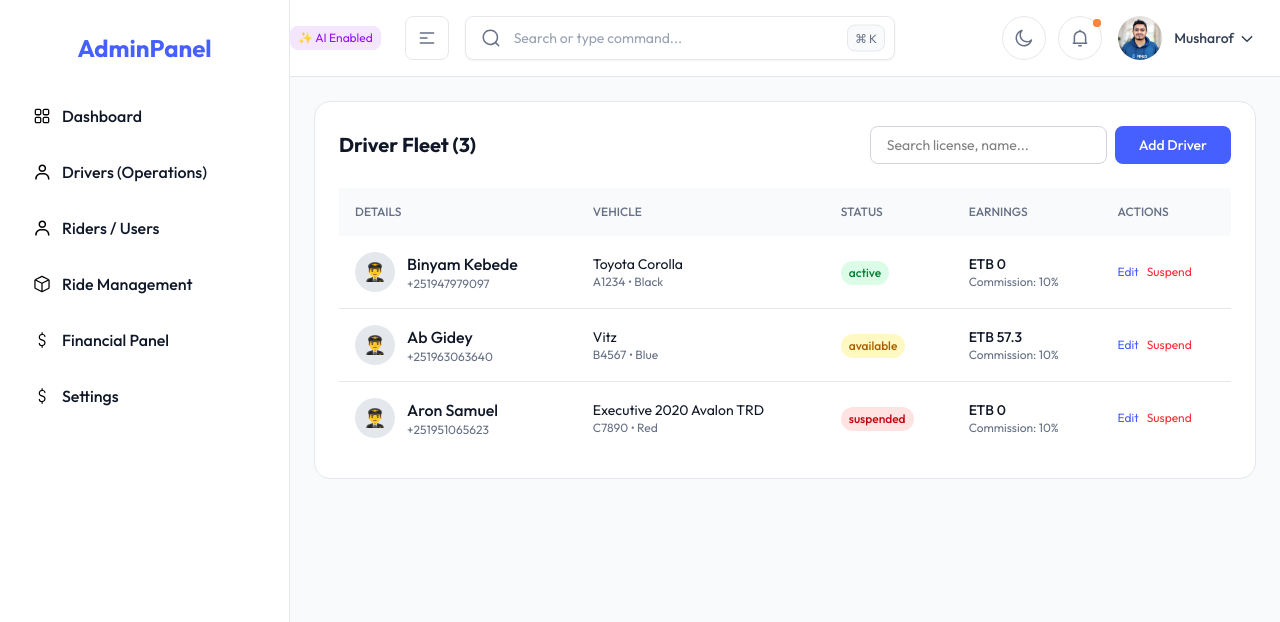
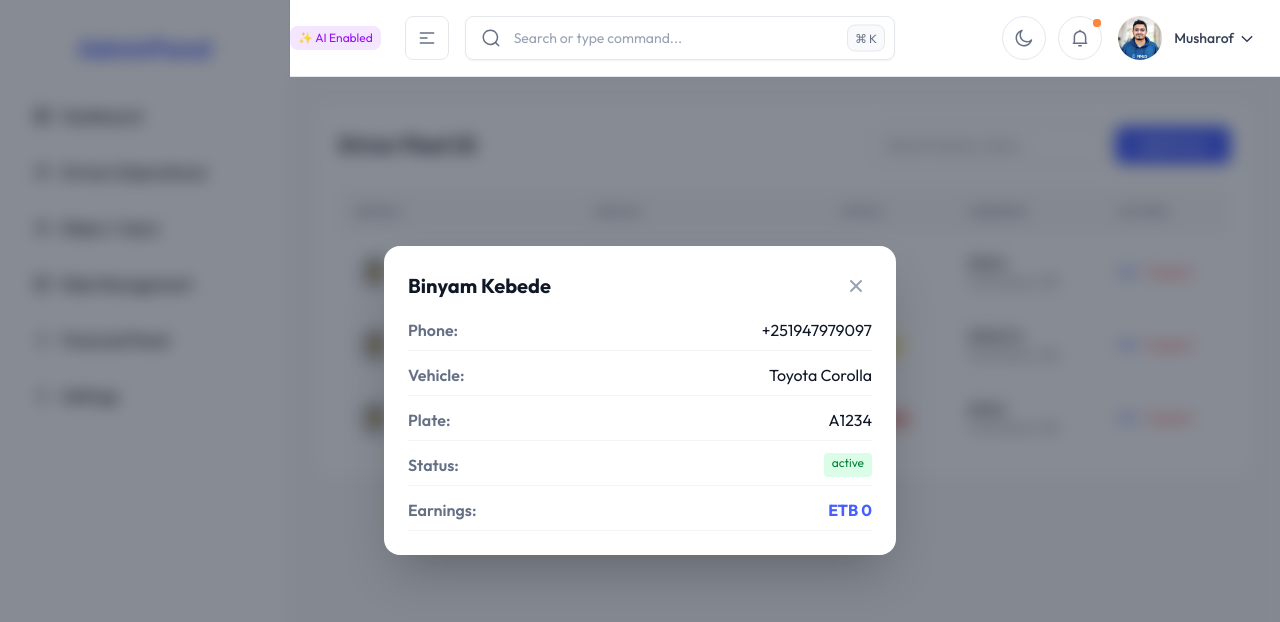
Before and after one commit to MuseMulatu/Admin, a React (Vite) app: page /drivers in a window 1280 px wide. Both pictures are taken after a click on the element 785 px from the left and 272 px from the top of the page. Shown: the top 622 px of the page. Built offline with nearby package versions, Linux system fonts and the light colour scheme.

Commit message:
dec 12 C

```diff
--- a/src/components/Maps/LiveFleetMap.tsx
+++ b/src/components/Maps/LiveFleetMap.tsx
@@ -1,4 +1,4 @@
-import React from 'react';
+//import React from 'react';
 import { MapContainer, TileLayer, CircleMarker, Popup, Tooltip } from 'react-leaflet';
 import 'leaflet/dist/leaflet.css';
 import { drivers } from '../../data/mockData'; // We'll use your mock data
--- a/src/layout/AppSidebar.tsx
+++ b/src/layout/AppSidebar.tsx
@@ -1,16 +1,17 @@
-import React, { useEffect, useRef, useState } from "react";
+//import { useEffect, useRef, useState } from "react";
+import React from "react";
 import { Link, useLocation } from "react-router-dom";
 import { useSidebar } from "../context/SidebarContext";
 import GridIcon from "../icons/grid.svg";
 import UserIcon from "../icons/user-line.svg";
 import CarIcon from "../icons/box-line.svg"; // Using box as car placeholder if car icon missing
 import DollarIcon from "../icons/dollar-line.svg";
-import MapIcon from "../icons/map.svg"; // You might need to add this or use existing
+//import MapIcon from "../icons/map.svg"; // You might need to add this or use existing
 
 interface SidebarProps {}
 
 const AppSidebar: React.FC<SidebarProps> = () => {
-  const { isExpanded, isMobileOpen, setMobileOpen, isHovered, setIsHovered } =
+  const { isExpanded, isMobileOpen, isHovered, setIsHovered } =
     useSidebar();
   const location = useLocation();
 
--- a/src/pages/Drivers/Drivers.tsx
+++ b/src/pages/Drivers/Drivers.tsx
@@ -1,4 +1,4 @@
-import React, { useState } from "react";
+import { useState } from "react";
 import PageMeta from "../../components/common/PageMeta";
 import Modal from "../../components/common/Modal";
 import { drivers, Driver } from "../../data/mockData";
@@ -15,30 +15,38 @@ const [selectedDriver, setSelectedDriver] = useState<Driver | null>(null);
       />
 
       {/* DRIVER DETAIL MODAL */}
-      <Modal open={!!selectedDriver} onClose={() => setSelectedDriver(null)}>
-        <h2 className="text-xl font-semibold mb-2">
-          {selectedDriver?.name}
-        </h2>
+         <Modal isOpen={!!selectedDriver} onClose={() => setSelectedDriver(null)} title={selectedDriver?.name || "Driver Details"}>
 
-        <p className="text-sm mb-1">
-          <strong>Phone:</strong> {selectedDriver?.phone}
-        </p>
+        <div className="space-y-3 mt-2">
+            <div className="flex justify-between border-b pb-2 border-gray-100 dark:border-gray-700">
+                <span className="font-semibold text-gray-500">Phone:</span>
+                <span className="text-gray-900 dark:text-white">{selectedDriver?.phone}</span>
+            </div>
 
-        <p className="text-sm mb-1">
-          <strong>Vehicle:</strong> {selectedDriver?.vehicle?.model}
-        </p>
+            <div className="flex justify-between border-b pb-2 border-gray-100 dark:border-gray-700">
+                <span className="font-semibold text-gray-500">Vehicle:</span>
+                <span className="text-gray-900 dark:text-white">{selectedDriver?.vehicle?.model}</span>
+            </div>
 
-        <p className="text-sm mb-1">
-          <strong>Plate:</strong> {selectedDriver?.vehicle?.plate}
-        </p>
+            <div className="flex justify-between border-b pb-2 border-gray-100 dark:border-gray-700">
+                <span className="font-semibold text-gray-500">Plate:</span>
+                <span className="text-gray-900 dark:text-white">{selectedDriver?.vehicle?.plate}</span>
+            </div>
 
-        <p className="text-sm mb-1">
-          <strong>Status:</strong> {selectedDriver?.status}
-        </p>
+            <div className="flex justify-between border-b pb-2 border-gray-100 dark:border-gray-700">
+                <span className="font-semibold text-gray-500">Status:</span>
+                <span className={`px-2 py-0.5 rounded text-xs ${
+                    selectedDriver?.status === 'active' ? 'bg-green-100 text-green-700' : 'bg-yellow-100 text-yellow-700'
+                }`}>
+                    {selectedDriver?.status}
+                </span>
+            </div>
 
-        <p className="text-sm mb-1">
-          <strong>Earnings:</strong> ETB {selectedDriver?.earnings}
-        </p>
+            <div className="flex justify-between border-b pb-2 border-gray-100 dark:border-gray-700">
+                <span className="font-semibold text-gray-500">Earnings:</span>
+                <span className="text-brand-500 font-bold">ETB {selectedDriver?.earnings}</span>
+            </div>
+        </div>
       </Modal>
 
       {/* MAIN TABLE */}
```
